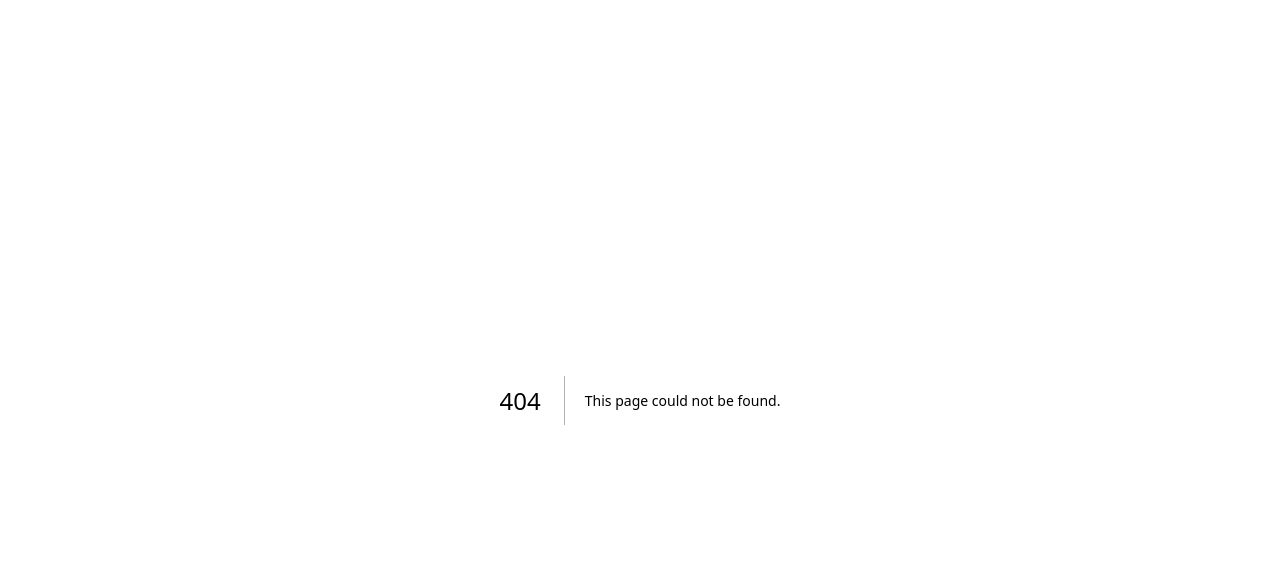
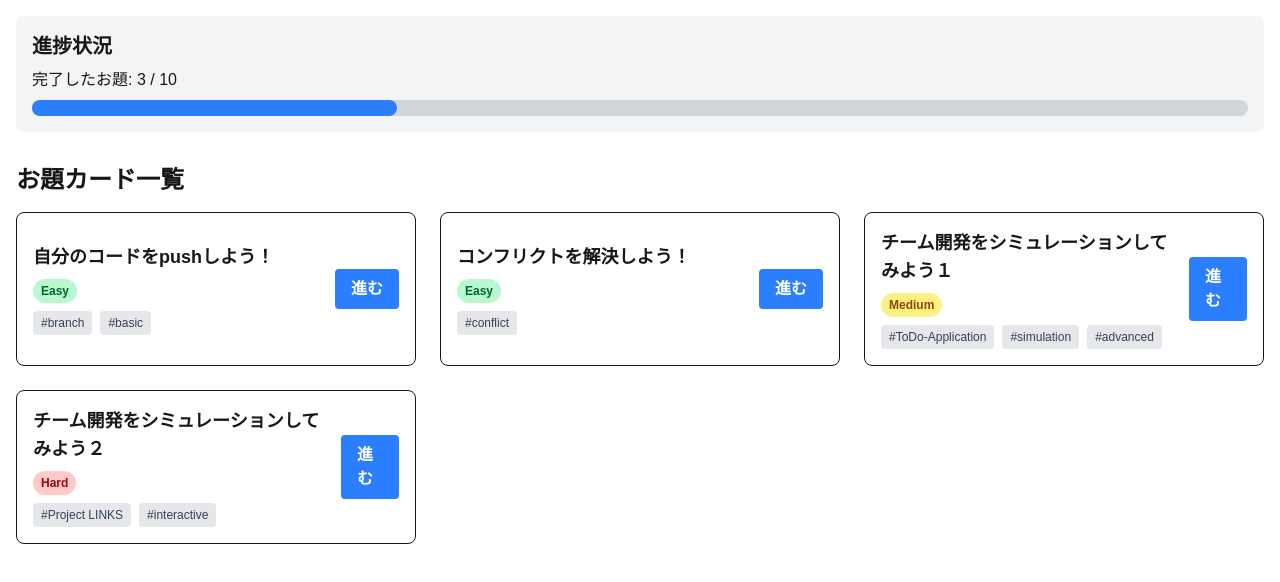
Before and after one commit to KinuGra/tosho-2509-front, a Next.js app: page /home in a window 1280 px wide. Before the commit this address had no page. Shown: the top 582 px of the page. Built offline with nearby package versions, Linux system fonts and the light colour scheme.

Commit message:
add: created home screen

```diff
--- /dev/null
+++ b/src/app/home/page.tsx
@@ -0,0 +1,77 @@
+import Link from 'next/link';
+
+// src/app/home/page.tsx
+
+// ダミーデータ
+const themes = [
+  { id: 1, title: '自分のコードをpushしよう！', difficulty: 'Easy', tags: ['branch', 'basic'], pass: '/theme/1' },
+  { id: 2, title: 'コンフリクトを解決しよう！', difficulty: 'Easy', tags: ['conflict'], pass: '/theme/2' },
+  { id: 3, title: 'チーム開発をシミュレーションしてみよう１', difficulty: 'Medium', tags: ['ToDo-Application','simulation', 'advanced'], pass: '/theme/3' },
+  { id: 4, title: 'チーム開発をシミュレーションしてみよう２', difficulty: 'Hard', tags: ['Project LINKS', 'interactive'], pass: '/theme/4' },
+];
+
+// ステータス表示コンポーネント
+const Status = () => {
+  return (
+    <div className="mb-8 p-4 bg-gray-100 rounded-lg dark:bg-gray-800">
+      <h2 className="text-xl font-bold mb-2">進捗状況</h2>
+      <p>完了したお題: 3 / 10</p>
+      <div className="w-full bg-gray-300 rounded-full h-4 mt-2 dark:bg-gray-700">
+        <div className="bg-blue-500 h-4 rounded-full" style={{ width: '30%' }}></div>
+      </div>
+    </div>
+  );
+};
+
+// お題カードコンポーネント
+const ThemeCard = ({ theme }: { theme: typeof themes[0] }) => {
+  const difficultyColor: {[key: string]: string} = {
+    Easy: 'bg-green-200 text-green-800 dark:bg-green-900 dark:text-green-300',
+    Medium: 'bg-yellow-200 text-yellow-800 dark:bg-yellow-900 dark:text-yellow-300',
+    Hard: 'bg-red-200 text-red-800 dark:bg-red-900 dark:text-red-300',
+  };
+
+  return (
+    <div className="border rounded-lg p-4 hover:shadow-lg transition-shadow dark:border-gray-700 flex justify-between items-center">
+      <div>
+        <h3 className="text-lg font-bold mb-2">{theme.title}</h3>
+        <div className="flex items-center mb-2">
+          <span className={`px-2 py-1 text-xs font-semibold rounded-full ${difficultyColor[theme.difficulty]}`}>
+            {theme.difficulty}
+          </span>
+        </div>
+        <div className="flex flex-wrap gap-2">
+          {theme.tags.map(tag => (
+            <span key={tag} className="px-2 py-1 bg-gray-200 text-gray-700 text-xs rounded dark:bg-gray-700 dark:text-gray-300">
+              #{tag}
+            </span>
+          ))}
+        </div>
+      </div>
+      <Link href={theme.pass} className="bg-blue-500 hover:bg-blue-700 text-white font-bold py-2 px-4 rounded ml-4">
+        進む
+      </Link>
+    </div>
+  );
+};
+
+
+export default function HomePage() {
+  return (
+    <div className="container mx-auto p-4">
+
+      <main>
+        <Status />
+
+        <section>
+          <h2 className="text-2xl font-bold mb-4">お題カード一覧</h2>
+          <div className="grid grid-cols-1 md:grid-cols-2 lg:grid-cols-3 gap-6">
+            {themes.map(theme => (
+              <ThemeCard key={theme.id} theme={theme} />
+            ))}
+          </div>
+        </section>
+      </main>
+    </div>
+  );
+}
```
